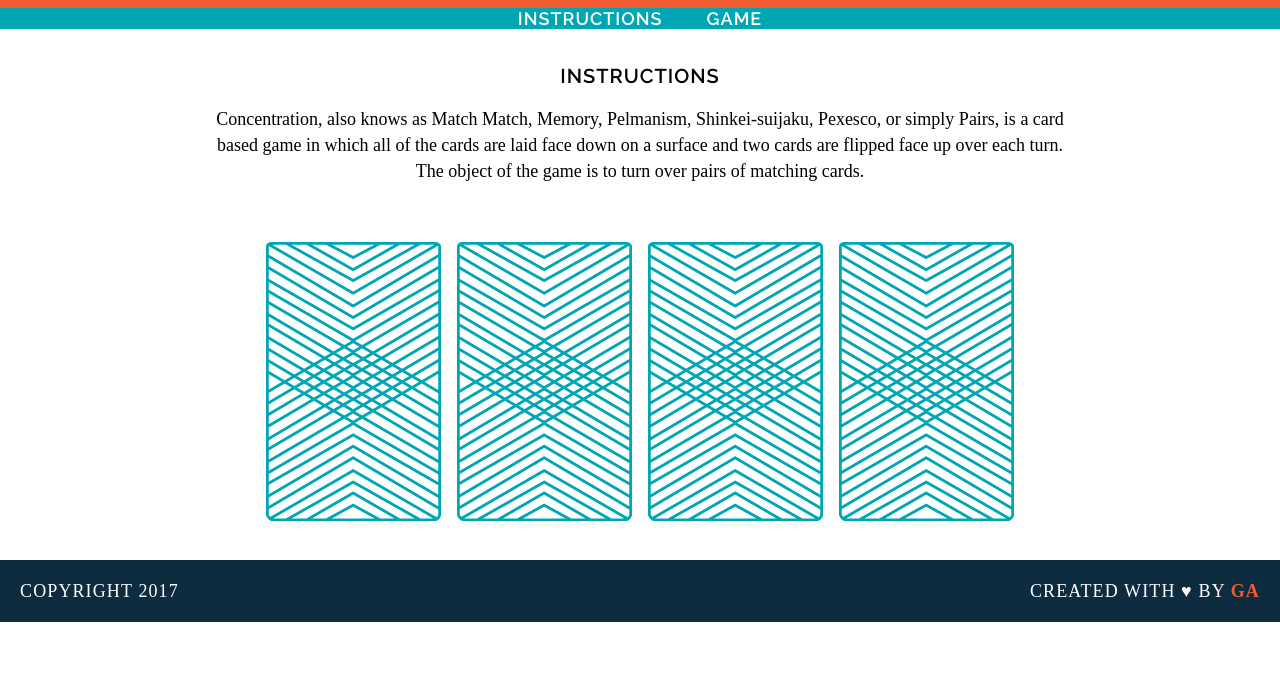
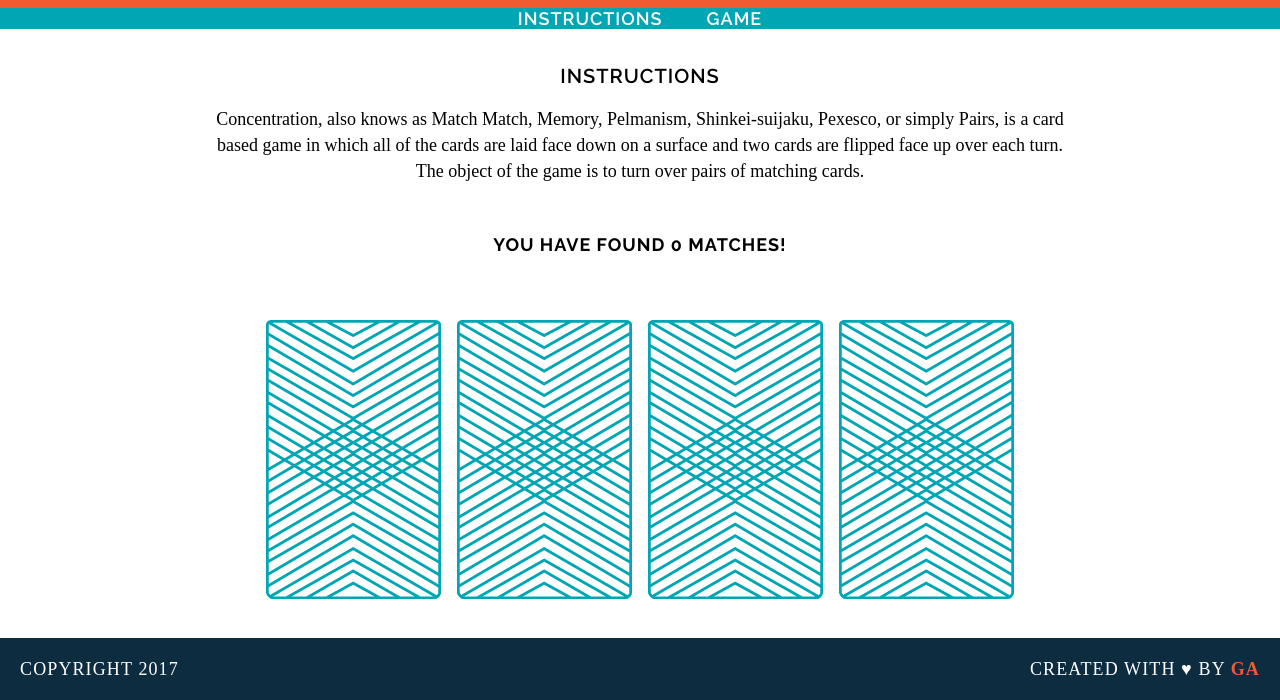
Before and after one commit to chasewri/memorygame-wdi, a plain HTML site: page memory_game/index.html in a window 1280 px wide. Shown: the part 105-805 px from the top of the page. Drawn offline with Linux system fonts and the light colour scheme; a web font is replaced by a local one.

Commit message:
I made a scoreboard that doesn\t

```diff
--- a/memory_game/css/style.css
+++ b/memory_game/css/style.css
@@ -40,6 +40,13 @@
   font-weight: 600;
   font-size: 20px;
   text-transform: uppercase;
+}
+h3 {
+  font-family: "Raleway", sans-serif;
+  letter-spacing: 1px;
+  font-size: 18px;
+  text-transform: uppercase;
+  margin: 50px auto 25px;
 }
 p {
   font-family: "Droid Serif", serif;
--- a/memory_game/index.html
+++ b/memory_game/index.html
@@ -24,7 +24,8 @@
       and two cards are flipped face up over each turn. The object
       of the game is to turn over pairs of matching cards.
     </p>
-    <button id="play-again" type="button" class="playAgain" onClick="window.location.reload();">Play again!</button>
+    <h3 id="game-score"></h3>
+    <button id="play-again" type="button" class="playAgain" onClick="refreshGame();">Play again!</button>
     <div id="game-board" class="board clearfix">
       <!-- <img src="images/back.png" alt="Queen of Diamonds" />
       <img src="images/back.png" alt="Queen of Hearts" />
--- a/memory_game/js/main.js
+++ b/memory_game/js/main.js
@@ -22,7 +22,10 @@
   }
 ];
 let cardsInPlay = [];
-
+let score = 0;
+function gameScore() {
+  document.getElementById('game-score').innerHTML = `You have found ${score} matches!`;
+}
 function buttonHidden() {
   document.getElementById('play-again').style.display = 'none';
 }
@@ -37,12 +40,14 @@
     if (cardsInPlay[0] === cardsInPlay[1]) {
       alert('You found a match!!! Click the button to play again!');
       buttonVisibility();
+      score += 1;
+      return score;
     } else {
       alert('Sorry, try again! Click the button to play again!');
       buttonVisibility();
     }
   }
-
+  gameScore();
 }
 
 
@@ -68,5 +73,9 @@
   buttonHidden();
 }
 
+function refreshGame() {
+  location.reload(false);
+}
 
 createBoard();
+gameScore();
```
